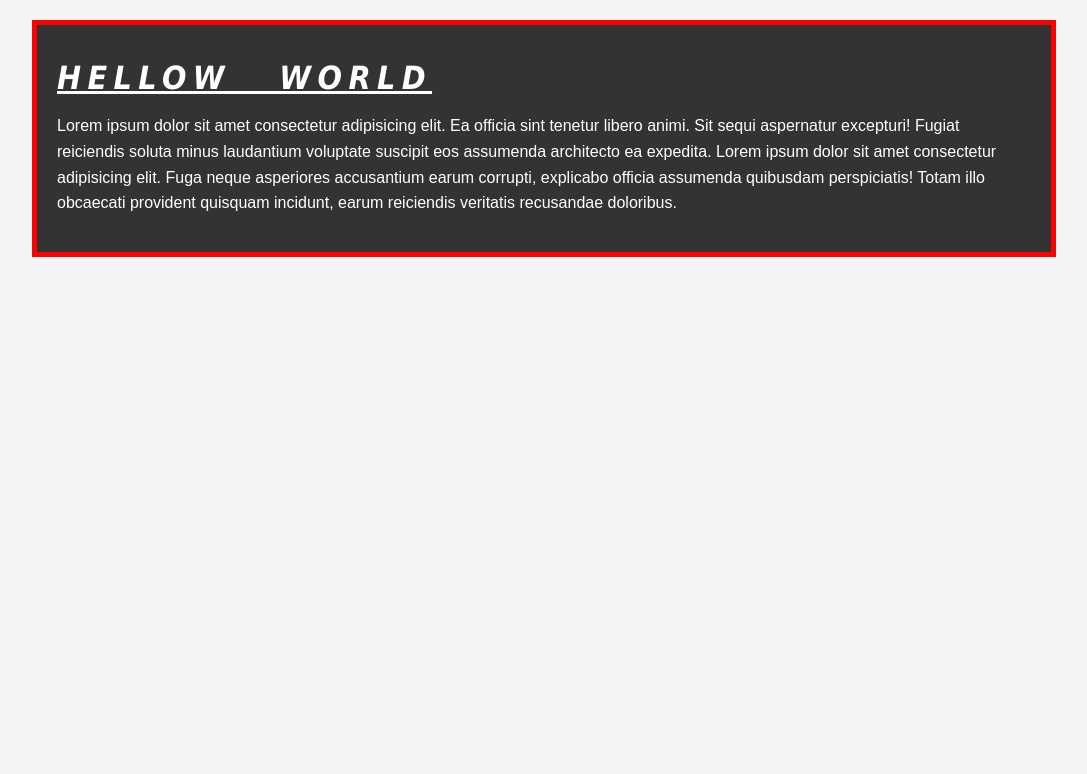
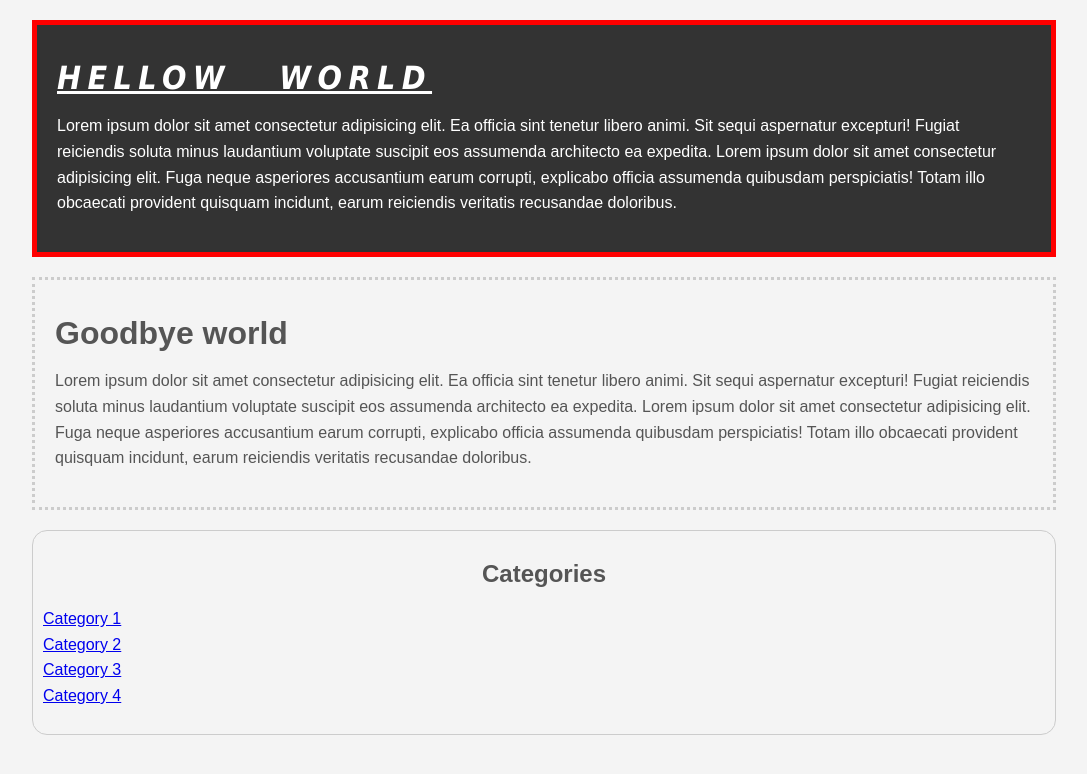
Before and after one commit to sen1991/crashCSS, a plain HTML site: page index.html in a window 1280 px wide. Shown: the whole page, without its empty margins (96-1183 px from the left). Drawn offline with Linux system fonts and the light colour scheme.

Commit message:
box 2, categories

```diff
--- a/index.html
+++ b/index.html
@@ -17,6 +17,22 @@
                 Lorem ipsum dolor sit amet consectetur adipisicing elit. Fuga neque asperiores accusantium earum corrupti, explicabo officia assumenda quibusdam perspiciatis! Totam illo obcaecati provident quisquam incidunt, earum reiciendis veritatis recusandae doloribus.
             </p>
         </div><!--  end box-1 -->
+        <div class="box-2">
+            <h1>Goodbye world</h1>
+            <p>
+                Lorem ipsum dolor sit amet consectetur adipisicing elit. Ea officia sint tenetur libero animi. Sit sequi aspernatur excepturi! Fugiat reiciendis soluta minus laudantium voluptate suscipit eos assumenda architecto ea expedita.
+                Lorem ipsum dolor sit amet consectetur adipisicing elit. Fuga neque asperiores accusantium earum corrupti, explicabo officia assumenda quibusdam perspiciatis! Totam illo obcaecati provident quisquam incidunt, earum reiciendis veritatis recusandae doloribus.
+            </p>
+        </div><!--  end box-2 -->
+        <div class="categories">
+            <h2>Categories</h2>
+            <ul>
+                <li><a href="#">Category 1</a></li>
+                <li><a href="#">Category 2</a></li>
+                <li><a href="#">Category 3</a></li>
+                <li><a href="#">Category 4</a></li>
+            </ul>
+        </div><!-- end categories -->
     </div><!--  end container -->
 </body>
 </html>
```
